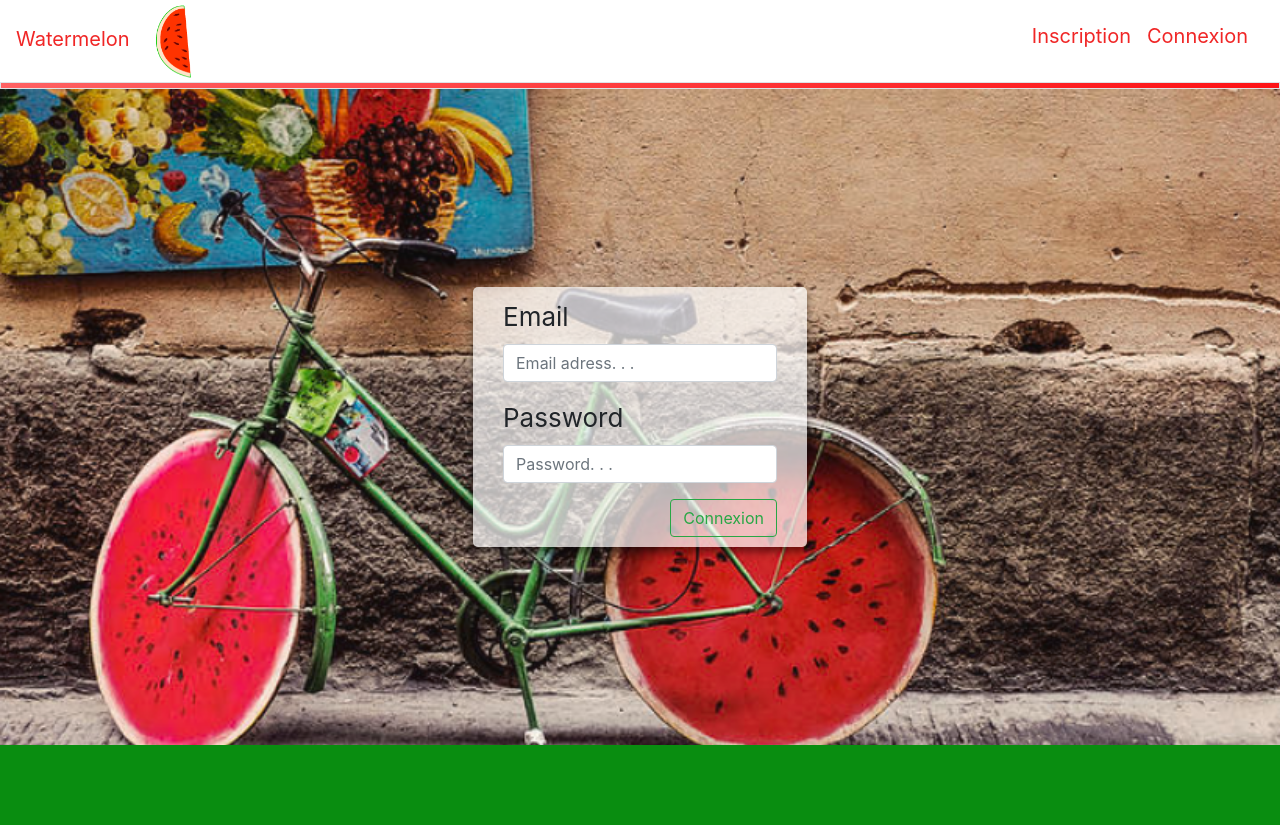
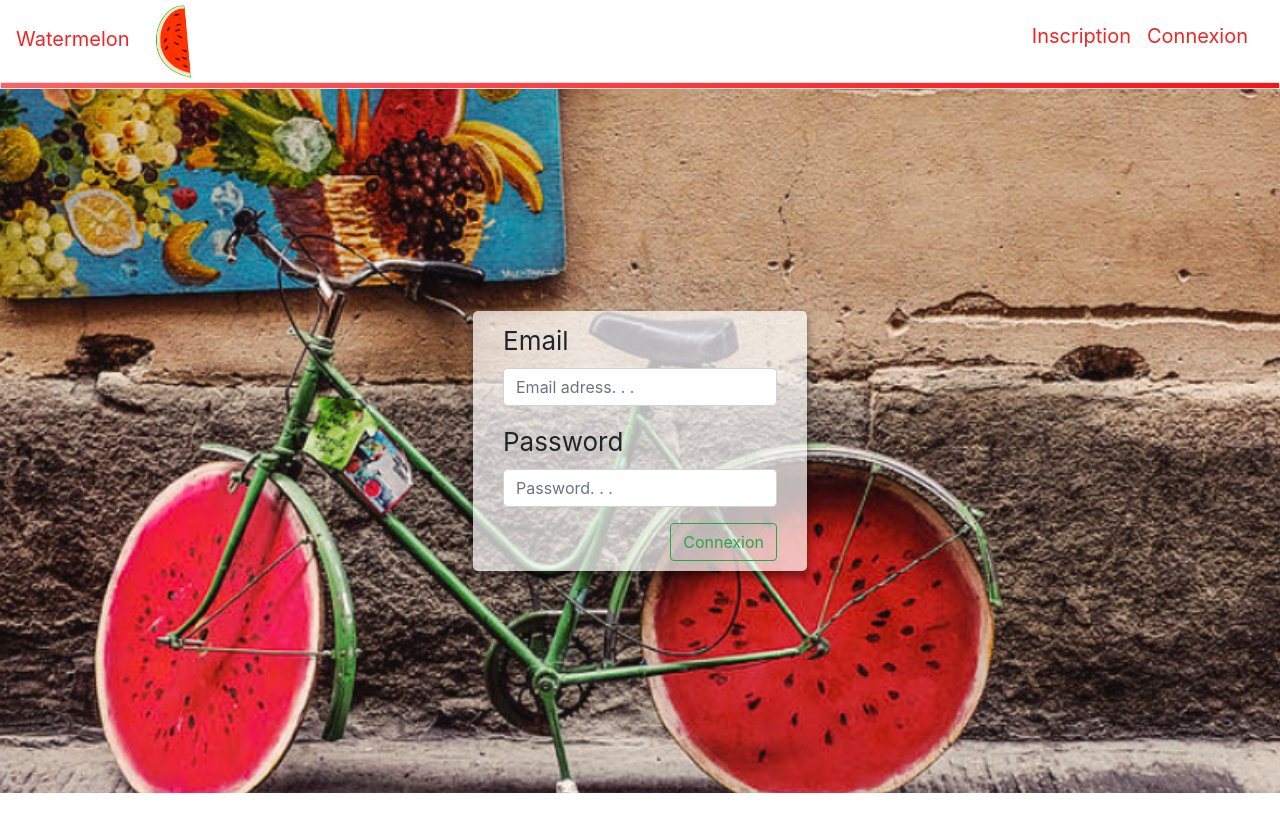
Before and after one commit to L-HommeSage/Projet-js-2019-2020, a React (Create React App) app in the folder watermelon/: page /connexion in a window 1280 px wide. After the commit the page ends 800 px from the top, so only its background shows below. Built offline with nearby package versions, Linux system fonts and the light colour scheme.

Commit message:
Add functionality
functionality

```diff
--- a/watermelon/src/App.js
+++ b/watermelon/src/App.js
@@ -19,14 +19,16 @@ class App extends Component {
       <div >
         <BrowserRouter>
 
-          <div><Naviguation /></div>
 
+          <Route exact path='/' component={() => <Naviguation />} />
+          <Route exact path='/inscription' component={() => <Naviguation />} />
+          <Route exact path='/connexion' component={() => <Naviguation />} />
 
           <Route exact path='/' component={() => <Homepage />} />
           <Route exact path='/inscription' component={() => <Inscription />} />
           <Route exact path='/connexion' component={() => <Connexion />} />
 
-          <div><Footer /></div>
+
         </BrowserRouter>
       </div>
     );
--- a/watermelon/src/Connexion/Connexion.css
+++ b/watermelon/src/Connexion/Connexion.css
@@ -1,9 +1,9 @@
 .form2
 {
     background-color:white;
-    min-height: 82vh;
+    min-height: 88vh;
     background-image: url("bleubg.png");
-    background-size: 200vh;
+    background-size: 212vh;
     background-position-y: -200px;
     overflow: hidden;
     display: flex;
--- a/watermelon/src/Connexion/Connexion.js
+++ b/watermelon/src/Connexion/Connexion.js
@@ -31,8 +31,9 @@ class Connexion extends Component {
             if (index.email == this.state.mail) {
                 if (index.password == this.state.mdp) {
 
+
+                    this.setState({ check: true });
                     localStorage.setItem("id", index.id);
-                    this.setState({ check: true });
 
                 }
             }
```
